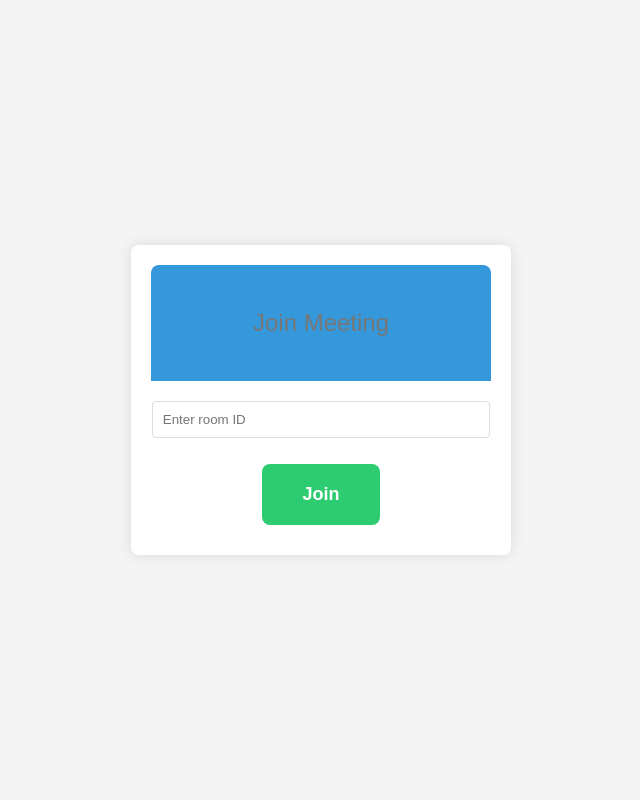
After one commit to kassaab/Video_conference_app, a Django app: page /join/ in a window 1280 px wide. The commit adds this page. Shown: the whole page, without its empty margins (319-959 px from the left). Run offline with Django 4.2, Linux system fonts and the light colour scheme; a user stored in the database is signed in.

Commit message:
Meeting and all join room features git added

```diff
--- a/video_conference_app/static/css/style.css
+++ b/video_conference_app/static/css/style.css
@@ -103,12 +103,6 @@ button:hover {
     text-decoration: underline;
 }
 
-body {
-    margin: 0;
-    font-family: 'Arial', sans-serif;
-    background-color: #f4f4f4;
-}
-
 .dashboard-container {
     max-width: 600px;
     margin: 50px auto;
@@ -125,7 +119,7 @@ body {
     text-align: center;
     border-radius: 8px 8px 0 0;
     margin-bottom: 20px;
-    font-size: 24px; /* Increase font size */
+    font-size: 24px;
 }
 
 .dashboard-buttons {
@@ -164,3 +158,39 @@ body {
 .logout a:hover {
     text-decoration: underline;
 }
+
+.join-meeting-form {
+    text-align: center;
+}
+
+.join-meeting-form label {
+    display: block;
+    margin-bottom: 8px;
+    color: #555;
+}
+
+.join-meeting-form input {
+    width: calc(100% - 24px);
+    padding: 10px;
+    margin-bottom: 16px;
+    border: 1px solid #ddd;
+    border-radius: 4px;
+}
+
+.join-meeting-button {
+    display: inline-block;
+    padding: 20px 40px;
+    margin: 10px;
+    text-decoration: none;
+    color: #fff;
+    background-color: #2ecc71;
+    border-radius: 8px;
+    font-weight: bold;
+    font-size: 18px;
+    transition: background-color 0.3s ease;
+    cursor: pointer;
+}
+
+.join-meeting-button:hover {
+    background-color: #27ae60;
+}
--- a/video_conference_app/templates/dashboard.html
+++ b/video_conference_app/templates/dashboard.html
@@ -13,11 +13,11 @@
         <p>Welcome, {{ name }}!</p>
     </div>
     <div class="dashboard-buttons">
-        <a href="#" class="dashboard-button start-meeting">Start a Meeting</a>
-        <a href="#" class="dashboard-button join-meeting">Join a Meeting</a>
+        <a href="{% url 'meeting' %}" class="dashboard-button">Start Meeting</a>
+        <a href="{% url 'join' %}" class="dashboard-button">Join Meeting</a>
     </div>
     <div class="logout">
-        <a href="#">Logout</a>
+        <a href="{% url 'logout' %}">Logout</a>
     </div>
 </div>
 </body>
--- /dev/null
+++ b/video_conference_app/templates/join_room.html
@@ -0,0 +1,22 @@
+<!DOCTYPE html>
+<html lang="en">
+<head>
+    <meta charset="UTF-8">
+    <meta name="viewport" content="width=device-width, initial-scale=1.0">
+    <title>Join Meeting - Video Conference App</title>
+    {% load static %}
+    <link rel="stylesheet" href="{% static '/css/style.css' %}">
+</head>
+<body>
+<div class="dashboard-container">
+    <div class="welcome-banner">
+        <p>Join Meeting</p>
+    </div>
+    <form action="{% url 'join' %}" method="POST" class="join-meeting-form">
+        {% csrf_token %}
+        <input type="text" placeholder="Enter room ID" name="roomID">
+        <button type="submit" class="dashboard-button join-meeting-button">Join</button>
+    </form>
+</div>
+</body>
+</html>
--- a/video_conference_app/templates/login.html
+++ b/video_conference_app/templates/login.html
@@ -13,7 +13,7 @@
         <form action="{% url 'login' %}" method="POST">
             {% csrf_token %}
             <h2>Login</h2>
-            <p>Welcome back! Log in to your account.</p>
+            <p>Welcome back! Please log in to your account.</p>
             <div class="input-container">
                 <input type="text" placeholder="Enter your email" name="email" required>
                 <input type="password" placeholder="Enter your password" name="password" required>
--- a/video_conference_app/urls.py
+++ b/video_conference_app/urls.py
@@ -4,5 +4,8 @@ from . import views
 urlpatterns = [
     path('register/', views.register, name='register'),
     path('login/', views.login_view, name='login'),
-    path('dashboard/', views.dashboard, name='dashboard')
+    path('dashboard/', views.dashboard, name='dashboard'),
+    path('meeting/', views.meeting, name='meeting'),
+    path('logout/', views.logout_view, name='logout'),
+    path('join/', views.join_room, name='join'),
 ]
--- a/video_conference_app/views.py
+++ b/video_conference_app/views.py
@@ -2,6 +2,7 @@ from django.shortcuts import render, redirect
 from .forms import RegisterForm
 from django.contrib.auth import authenticate, login, logout
 from django.contrib.auth.decorators import login_required
+
 
 def register(request):
     if request.method == "POST":
@@ -14,7 +15,6 @@ def register(request):
             return render(request, "register.html", {'error': error_message})
 
     return render(request, "register.html")
-
 
 def login_view(request):
     if request.method == "POST":
@@ -32,3 +32,19 @@ def login_view(request):
 @login_required()
 def dashboard(request):
     return render(request, "dashboard.html", {'name': request.user.first_name})
+
+@login_required()
+def meeting(request):
+    return render(request, "meeting.html", {'name': request.user.first_name + " " + request.user.last_name})
+
+
+def logout_view(request):
+    logout(request)
+    return redirect("/login")
+
+@login_required()
+def join_room(request):
+    if request.method == "POST":
+        roomID = request.POST['roomID']
+        return redirect("/meeting?roomID=" + roomID)
+    return render(request, "join_room.html")
```
Also changed, not shown: video_conference_app/templates/meeting.html (added, +68 -0 lines), db.sqlite3, 3 other files.
